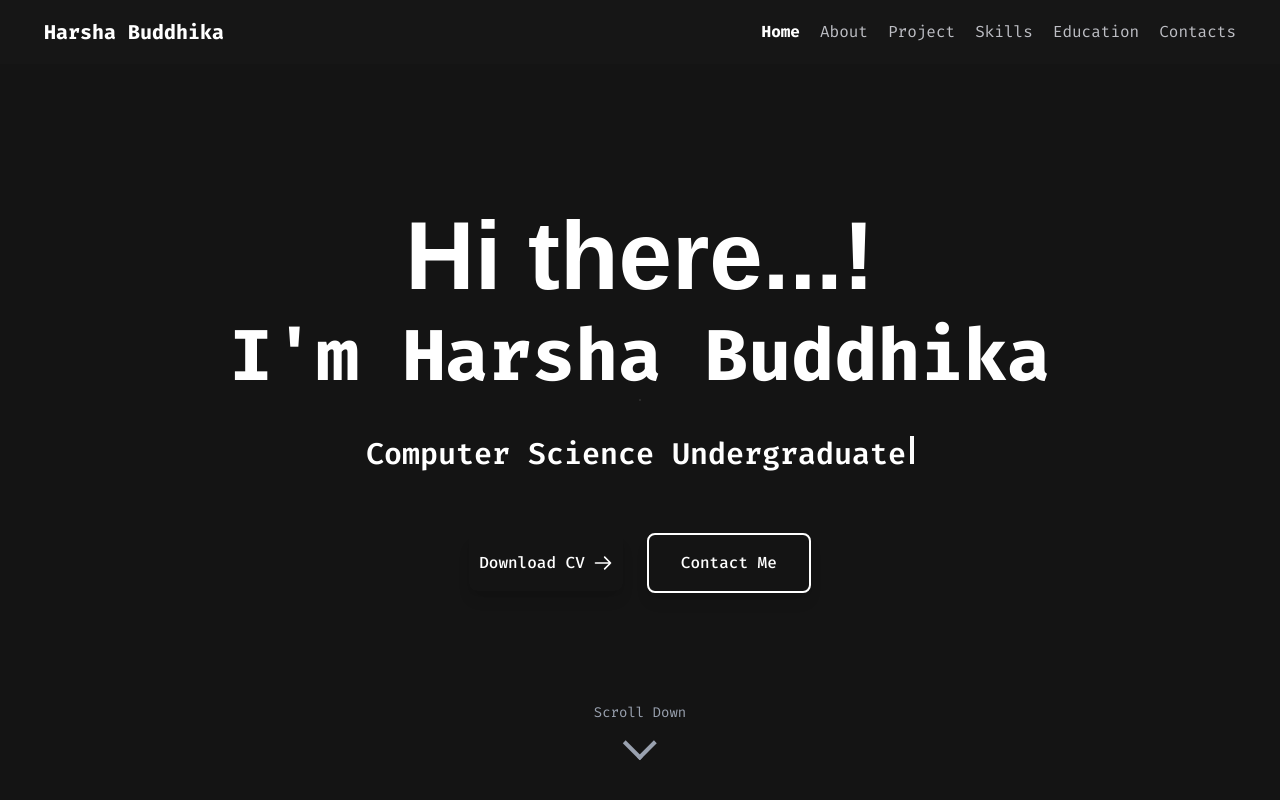
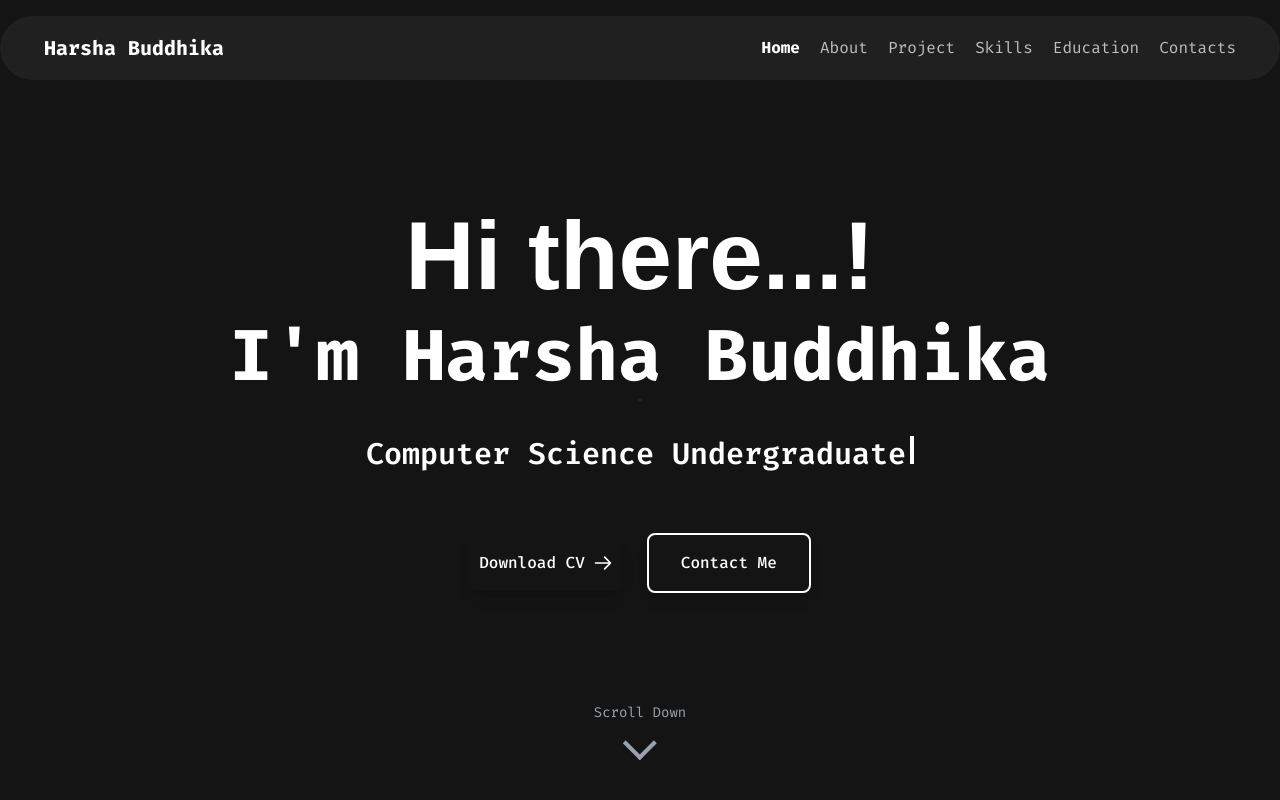
Before and after one commit to Harsha-Buddhika-Official/Official-Portfolio-React, a React (Vite) app: page / in a window 1280 px wide. Shown: the top 800 px of the page. Built offline with nearby package versions, Linux system fonts and the light colour scheme.

Commit message:
navbar curved

```diff
--- a/src/App.css
+++ b/src/App.css
@@ -12,3 +12,7 @@ body {
   position: relative;
   overflow-x: hidden;
 }
+
+.w-customise{
+  width: 70%;
+}
--- a/src/App.jsx
+++ b/src/App.jsx
@@ -13,7 +13,7 @@ function App() {
   return (
     <div className="">
       <CursorTracker />
-      <div className="fixed top-0 left-0 z-50 w-full">
+      <div className="fixed top-0 z-50 content-center w-full m-auto">
         <NavigationBar />
       </div>
       <div id="Home">
--- a/src/components/NavigationBar.jsx
+++ b/src/components/NavigationBar.jsx
@@ -33,13 +33,13 @@ function NavigationBar() {
 
           console.log(
             `Checking section: ${sectionId}, scrollPosition: ${scrollPosition}, offsetTop: ${offsetTop}, offsetHeight: ${offsetHeight}`
-          ); // Debugging log
+          );
 
           if (
             scrollPosition >= offsetTop - 50 &&
             scrollPosition < offsetTop + offsetHeight - 50
           ) {
-            console.log(`Active section detected: ${sectionId}`); // Debugging log
+            console.log(`Active section detected: ${sectionId}`);
             setActiveSection(sectionId);
           }
         }
@@ -51,8 +51,8 @@ function NavigationBar() {
   }, []);
 
   return (
-    <div className=" bg-[#1a1a1a88] text-white px-3 py-6 md:py-1 my-0 w-full">
-      <div className="flex items-center justify-between px-4 mx-auto max-w-7xl sm:px-2 lg:px-8">
+    <div className=" bg-[#2c2c2c88] text-white px-3 py-6 md:py-1 max-w-7xl mx-auto my-4 rounded-4xl">
+      <div className="relative flex items-center justify-between px-4 mx-auto max-w-7xl sm:px-2 lg:px-8">
         <h1
           className="text-[20px] font-bold"
           style={{ fontFamily: "'Fira Code', monospace" }}
```
